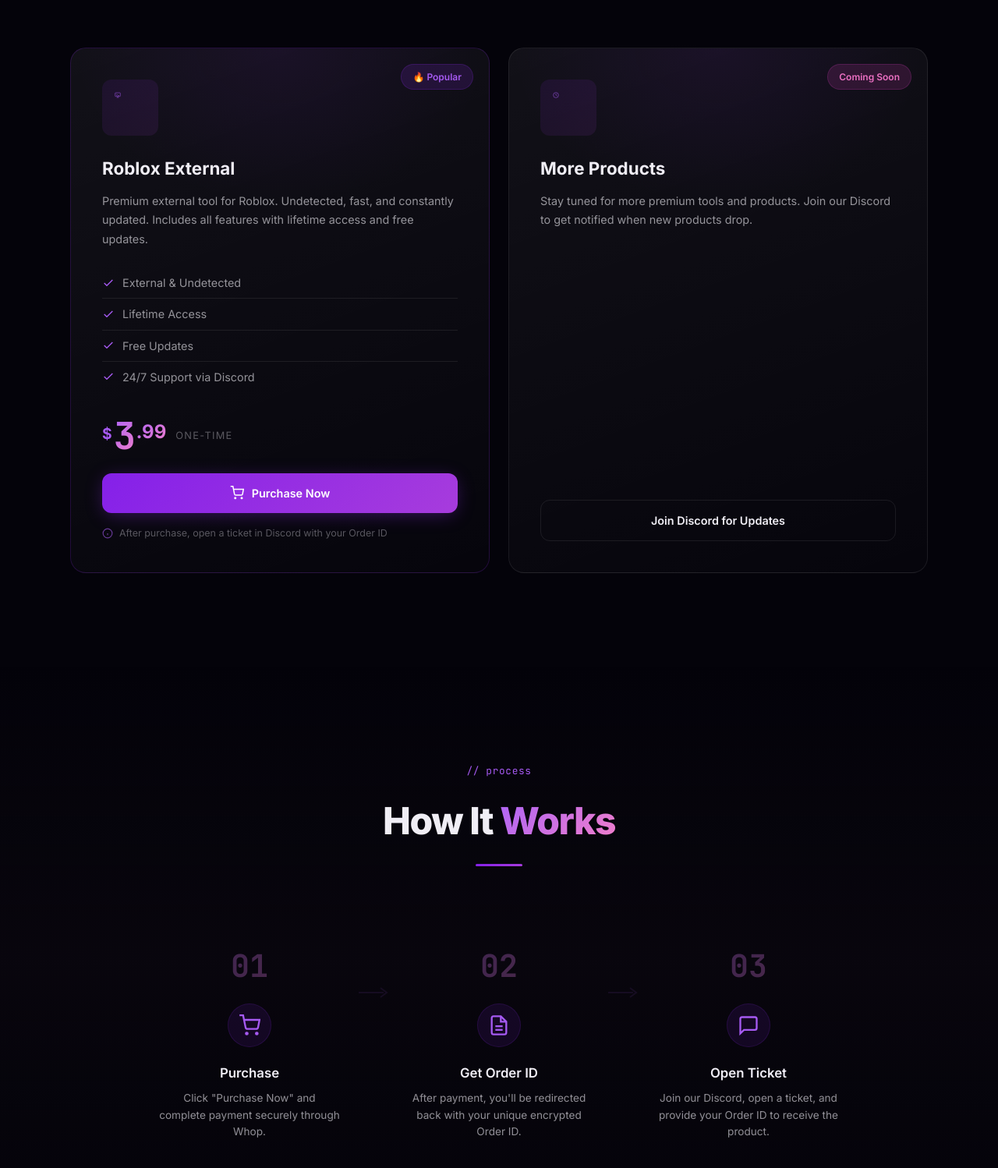
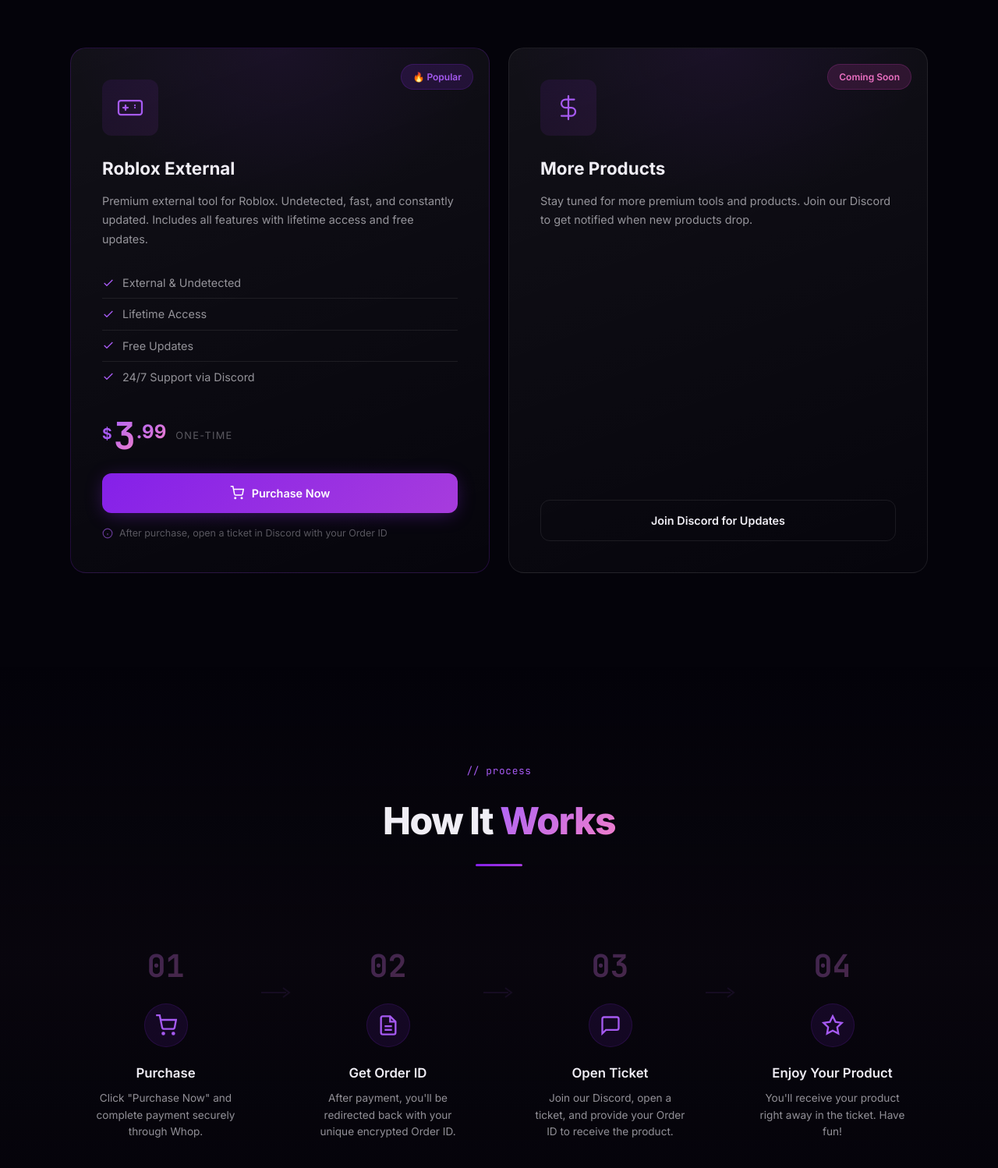
Before and after one commit to 5ssx/krnlsec, a plain HTML site: page index.html in a window 1280 px wide. Shown: the part 2291-3789 px from the top of the page at 78% size. Drawn offline with Linux system fonts and the light colour scheme.

Commit message:
Add files via upload

```diff
--- a/index.html
+++ b/index.html
@@ -6,7 +6,8 @@
     <meta name="viewport" content="width=device-width, initial-scale=1.0">
     <meta name="description"
         content="krnl.cc — Premium Roblox tools, external cheats, and digital products. Portfolio and store by krnl.">
-    <title>krnl.cc — Portfolio & Store</title>
+    <title>✦ [ krnl.cc ] | Premium Tools</title>
+    <link rel="icon" type="image/svg+xml" href="favicon.svg">
     <link rel="preconnect" href="https://fonts.googleapis.com">
     <link rel="preconnect" href="https://fonts.gstatic.com" crossorigin>
     <link
@@ -194,12 +195,9 @@
                     <div class="product-icon">
                         <div class="product-icon-bg"></div>
                         <svg width="40" height="40" viewBox="0 0 24 24" fill="none" stroke="currentColor"
-                            stroke-width="1.5">
-                            <rect x="2" y="3" width="20" height="14" rx="2" ry="2" />
-                            <line x1="8" y1="21" x2="16" y2="21" />
-                            <line x1="12" y1="17" x2="12" y2="21" />
-                            <path d="M7 8l3 3-3 3" stroke-linecap="round" stroke-linejoin="round" />
-                            <line x1="13" y1="14" x2="17" y2="14" stroke-linecap="round" />
+                            stroke-width="1.5" stroke-linecap="round" stroke-linejoin="round">
+                            <rect x="2" y="6" width="20" height="12" rx="2" ry="2" />
+                            <path d="M6 12h4m-2-2v4m8-2h.01M16 10h.01" />
                         </svg>
                     </div>
                     <h3 class="product-name">Roblox External</h3>
@@ -273,9 +271,8 @@
                     <div class="product-icon">
                         <div class="product-icon-bg"></div>
                         <svg width="40" height="40" viewBox="0 0 24 24" fill="none" stroke="currentColor"
-                            stroke-width="1.5">
-                            <circle cx="12" cy="12" r="10" />
-                            <polyline points="12 6 12 12 16 14" />
+                            stroke-width="1.5" stroke-linecap="round" stroke-linejoin="round">
+                            <path d="M12 2v20M17 5H9.5a3.5 3.5 0 0 0 0 7h5a3.5 3.5 0 0 1 0 7H6" />
                         </svg>
                     </div>
                     <h3 class="product-name">More Products</h3>
@@ -349,6 +346,23 @@
                     </div>
                     <h4>Open Ticket</h4>
                     <p>Join our Discord, open a ticket, and provide your Order ID to receive the product.</p>
+                </div>
+                <div class="step-connector">
+                    <svg width="40" height="16" viewBox="0 0 40 16">
+                        <path d="M0 8h32M28 2l8 6-8 6" fill="none" stroke="currentColor" stroke-width="2"
+                            opacity="0.3" />
+                    </svg>
+                </div>
+                <div class="step-card">
+                    <div class="step-number">04</div>
+                    <div class="step-icon">
+                        <svg width="28" height="28" viewBox="0 0 24 24" fill="none" stroke="currentColor"
+                            stroke-width="2">
+                            <polygon points="12 2 15.09 8.26 22 9.27 17 14.14 18.18 21.02 12 17.77 5.82 21.02 7 14.14 2 9.27 8.91 8.26 12 2" />
+                        </svg>
+                    </div>
+                    <h4>Enjoy Your Product</h4>
+                    <p>You'll receive your product right away in the ticket. Have fun!</p>
                 </div>
             </div>
         </div>
--- a/style.css
+++ b/style.css
@@ -784,6 +784,9 @@ img {
     width: 72px;
     height: 72px;
     margin-bottom: 24px;
+    display: flex;
+    align-items: center;
+    justify-content: center;
 }
 
 .product-icon-bg {
@@ -796,8 +799,10 @@ img {
 
 .product-icon svg {
     position: relative;
-    padding: 16px;
+    width: 36px;
+    height: 36px;
     color: var(--primary-light);
+    z-index: 1;
 }
 
 .product-name {
```
Also changed, not shown: favicon.svg (added).
